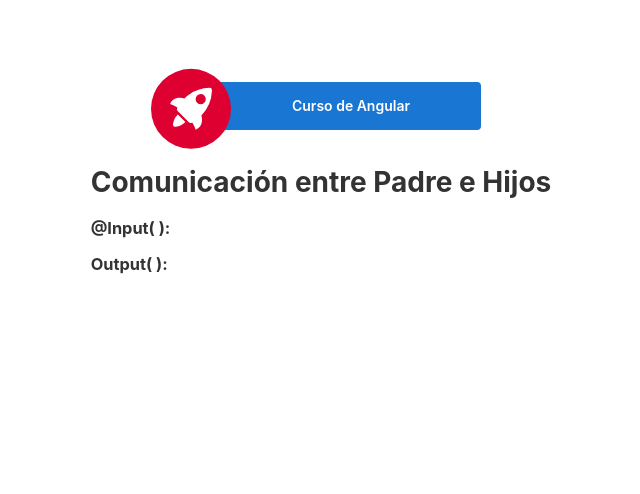
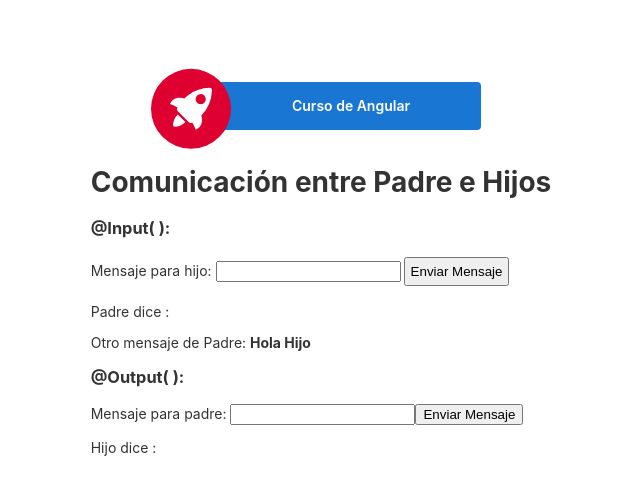
Before and after one commit to RFerreiraN/angular-input-output, an Angular app: page / in a window 1280 px wide. Shown: the top 494 px of the page, without its empty margins (319-959 px from the left). Built offline with nearby package versions, Linux system fonts and the light colour scheme.

Commit message:
Aplicamos el decorador @ViewChild para comunicacion entre componentes

```diff
--- a/src/app/Practica-Input-Output/hijo/hijo.component.html
+++ b/src/app/Practica-Input-Output/hijo/hijo.component.html
@@ -1,4 +1,10 @@
 <!-- @Input( ) -->
-
+<p>Padre dice :  <strong>{{ mensajeViewChild }}</strong> </p>
+<p>Otro mensaje de Padre: <strong>{{ mensajeRecibidoDePadre }}</strong></p>
 <!-- @Output ( ) -->
-<h3>Output( ):</h3>
+<h3>@Output( ):</h3>
+<div>
+  <label for="mensajeOutput">Mensaje para padre: </label>
+  <input type="text" id="mensajeOutput" [(ngModel)]="mensajeInputText">
+  <button (click)="enviarMensajeAPadre()">Enviar Mensaje</button>
+</div>
--- a/src/app/Practica-Input-Output/hijo/hijo.component.ts
+++ b/src/app/Practica-Input-Output/hijo/hijo.component.ts
@@ -7,7 +7,19 @@ import { Component, EventEmitter, Input, Output } from '@angular/core';
 })
 export class HijoComponent {
 
+  @Input() mensajeRecibidoDePadre : string = '';
+  @Output() mensajeEnviadoAPadre = new EventEmitter<string>();
 
+  mensajeViewChild : string = '';
+  mensajeInputText : string = '';
+
+  recibeMensaje( mensaje : string){
+      this.mensajeViewChild = mensaje
+  }
+
+  enviarMensajeAPadre(){
+    this.mensajeEnviadoAPadre.emit( this.mensajeInputText )
+  }
 
 
 }
--- a/src/app/Practica-Input-Output/padre/padre.component.html
+++ b/src/app/Practica-Input-Output/padre/padre.component.html
@@ -1,6 +1,14 @@
 <h1>Comunicación entre Padre e Hijos</h1>
 <h3>@Input( ):</h3>
+<div>
+  <label for="mensajeHijo">Mensaje para hijo: </label>
+  <input type="text" id="mensajeHijo" [(ngModel)]="mensajeParaHijo">
+  <button type="button" (click)="enviarAHijo()">Enviar Mensaje</button>
+</div>
 
-<app-hijo />
+<app-hijo
+[mensajeRecibidoDePadre]="mensajeInputParaHijo"
+(mensajeEnviadoAPadre)="mensajeARecibir($event)"
+/>
 
-<p></p>
+<p>Hijo dice : <strong>{{ mensajeRecibidoDeHijo }}</strong></p>
--- a/src/app/Practica-Input-Output/padre/padre.component.ts
+++ b/src/app/Practica-Input-Output/padre/padre.component.ts
@@ -1,4 +1,5 @@
-import { Component } from '@angular/core';
+import { Component, ViewChild } from '@angular/core';
+import { HijoComponent } from '../hijo/hijo.component';
 
 @Component({
   selector: 'app-padre',
@@ -7,9 +8,21 @@ import { Component } from '@angular/core';
 })
 export class PadreComponent {
   //@Input()
+  @ViewChild(HijoComponent) hijo!: HijoComponent;
+
+  mensajeParaHijo : string = ''
+  mensajeInputParaHijo : string = 'Hola Hijo';
+  enviarAHijo(){
+    this.hijo.recibeMensaje(this.mensajeParaHijo)
+  }
 
   //@Output()
 
+  mensajeRecibidoDeHijo : string = '';
+
+  mensajeARecibir($event : string){
+    this.mensajeRecibidoDeHijo = $event
+  }
 
 
 }
```
